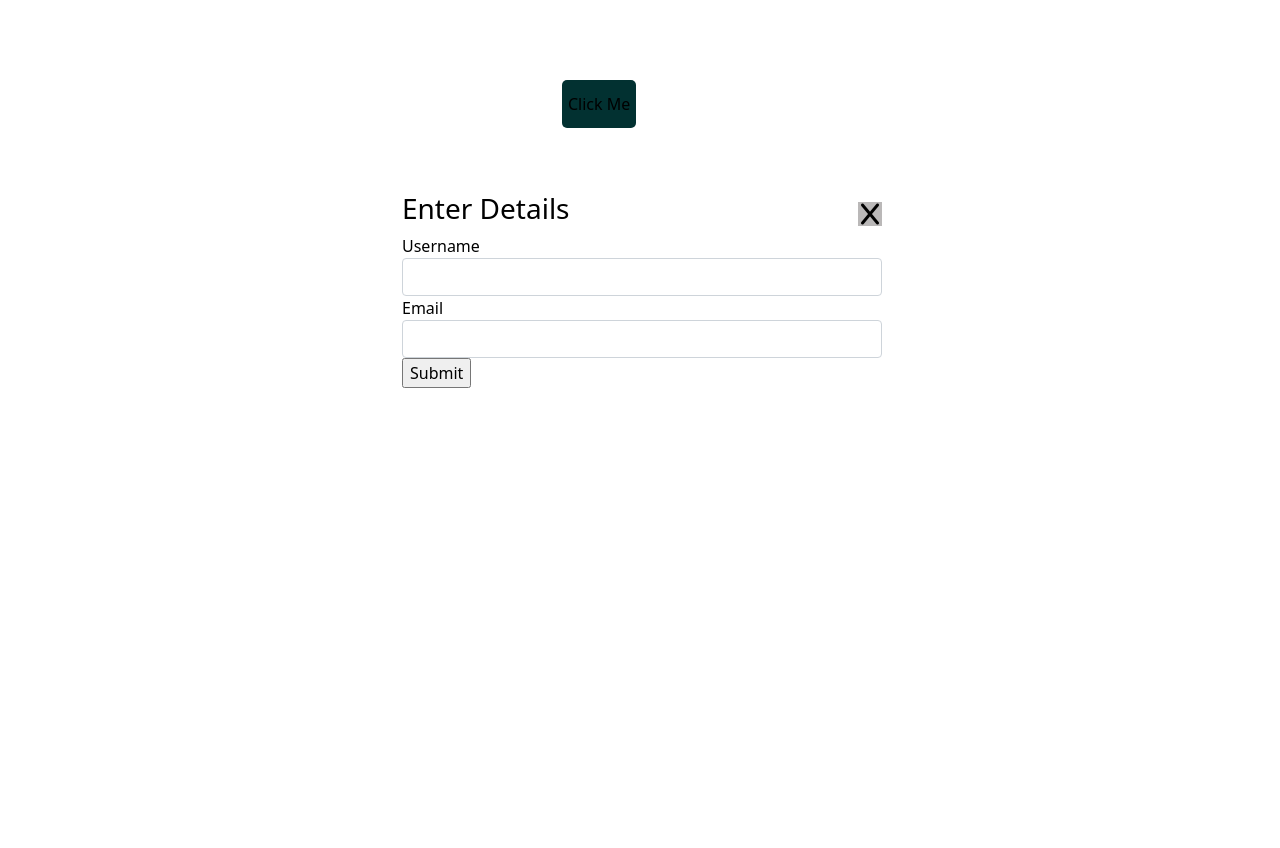
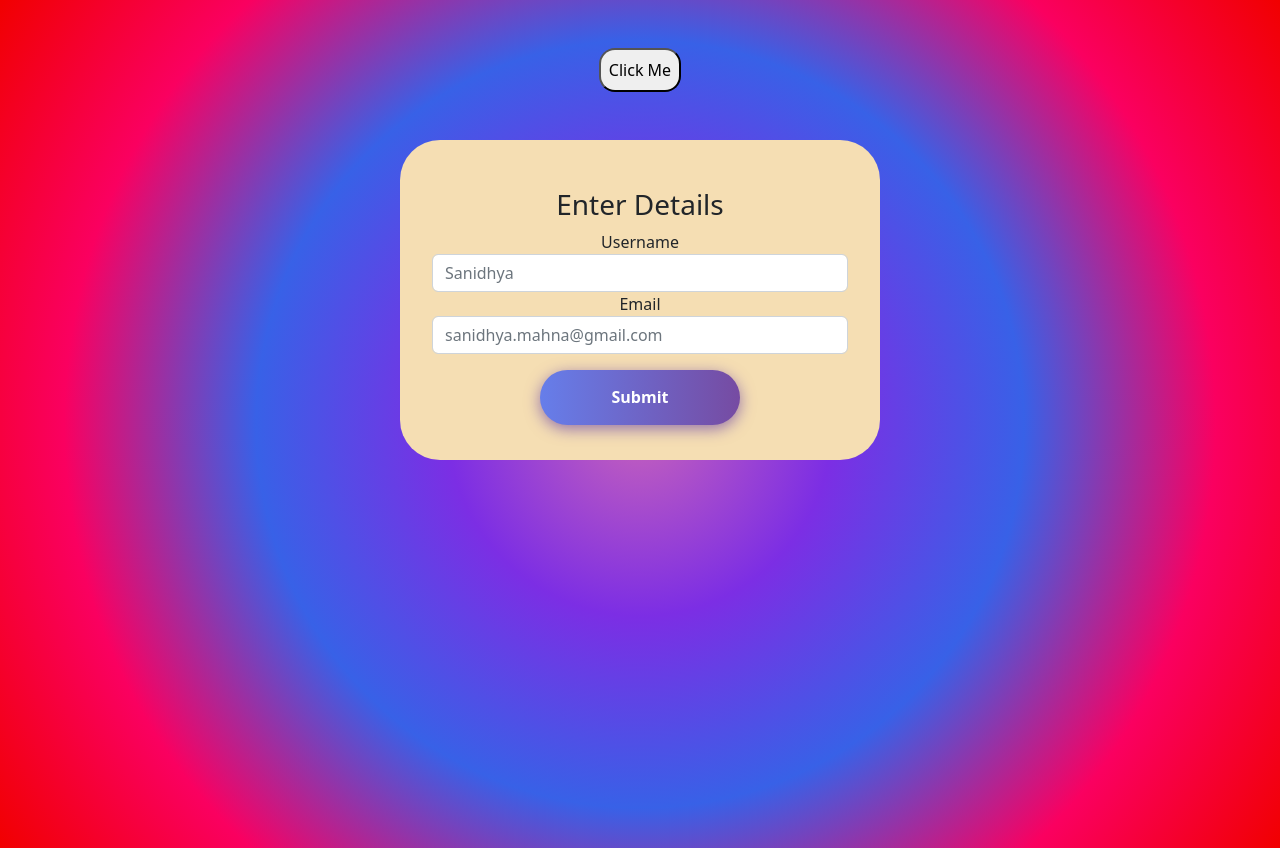
Before and after one commit to Ipap00/Naggaro_assignments, a plain HTML site: page pop up/index.html in a window 1280 px wide. Both pictures are taken after a click on the button "Click Me". Before the commit the page ends 800 px from the top, so only its background shows below. Drawn offline with nearby package versions, Linux system fonts and the light colour scheme.

Commit message:
pop_up updated

```diff
--- a/pop up/index.html
+++ b/pop up/index.html
@@ -1,51 +1,44 @@
 <!DOCTYPE html>
 <html lang="en">
-
 <head>
     <meta charset="UTF-8">
     <meta http-equiv="X-UA-Compatible" content="IE=edge">
     <meta name="viewport" content="width=device-width, initial-scale=1.0">
+    <link href="https://cdn.jsdelivr.net/npm/bootstrap@5.2.0-beta1/dist/css/bootstrap.min.css"
+    rel="stylesheet" integrity="sha384-0evHe/X+R7YkIZDRvuzKMRqM+OrBnVFBL6DOitfPri4tjfHxaWutUpFmBp4vmVor"
+    crossorigin="anonymous">
+    <link rel="stylesheet" href="style.css">
+    <title>Pop-Up</title>
+</head>
+<body>
+    <div class="text-center mt-5">
+        <button class="clicks">Click Me</button>
 
-    <link href="https://cdn.jsdelivr.net/npm/bootstrap@5.0.2/dist/css/bootstrap.min.css" rel="stylesheet"
-        integrity="sha384-EVSTQN3/azprG1Anm3QDgpJLIm9Nao0Yz1ztcQTwFspd3yD65VohhpuuCOmLASjC" crossorigin="anonymous">
-    <link rel="stylesheet" href="style.css">
+    </div>
+    <div class="container mt-5" id="box">
+        <div class="one">
+            <div class="submission cross">
+                <span></span>
+            </div>
+            <h3 class="pt-3 text-center">Enter Details</h3>
+            <form action="#">
+                <div class="form-group">
+                    <label for="username">Username</label>
+                    <input type="text" name="" class="form-control" placeholder="Sanidhya">
+                </div>
+                <div class="form-group">
+                    <label for="email">Email</label>
+                    <input type="email" name="" class="form-control" placeholder="sanidhya.mahna@gmail.com">
 
-    <script src="https://kit.fontawesome.com/40a85485d4.js" crossorigin="anonymous"></script>
-    <script src="https://code.jquery.com/jquery-3.6.0.min.js"
-        integrity="sha256-/xUj+3OJU5yExlq6GSYGSHk7tPXikynS7ogEvDej/m4=" crossorigin="anonymous"></script>
-
-    <title>POP UP</title>
-</head>
-
-<body>
-    <div class="container">
-        <div class="group1">
-            <div class="button1">
-                <button class="btn1"> Click Me </button>
-            </div>
-
-            <div class="box1">
-                <h3> Enter Details <i class="fa-solid fa-x"></i> </h3>
-
-                <form>
-                    <div class="form-group">
-                        <label for="username2"> Username </label>
-                        <input id="username2" type="text" class="form-control">
-                        <p id="usernameValidation2"></p>
-                    </div>
-                    <div class="form-group">
-                        <label for="emailId2"> Email </label>
-                        <input id="emailId2" type="email" class="form-control">
-                        <p id="emailValidation2"></p>
-                    </div>
-
-                    <input type="submit" id="submitBtn2">
-                </form>
-            </div>
+                </div>
+                <div class="pt-3">
+                    <input type="button" value="Submit" class="btn btn-primary submission">
+                </div>
+            </form>
         </div>
     </div>
-
-    <script src="script.js"></script>
+    <script src="https://code.jquery.com/jquery-3.6.0.js"
+    integrity="sha256-H+K7U5CnXl1h5ywQfKtSj8PCmoN9aaq30gDh27Xc0jk=" crossorigin="anonymous"></script>
+    <script src="./script.js"></script>
 </body>
-
 </html>
--- a/pop up/script.js
+++ b/pop up/script.js
@@ -1,82 +1,15 @@
-$(document).ready(function() {
-    $('.btn1').on('click', function() {
-        $('.box1').css('display', 'block')
-    })
+var k = 0;
+$(document).ready(function(){
 
-    $('i').on('click', function() {
-        $('.box1').css('display', 'none')
-    })
+    $('.clicks').on('click', function(){
+        console.log("BUTTON CLICKED");
+        if(k%2 == 0) $('#box').addClass('show');
+        else $('#box').removeClass('show');
+        k++;
+    });
 
-    for (let i = 1; i <= 2; ++i) {
-        $('#submitBtn' + i).on('click', function() {
-            var checkFiled1 = checkUsername('#username', i);
-            var checkFiled2 = checkEmailId('#emailId', i);
+    $('.submission').on('click', function(){
+        $('#box').removeClass('show');
+    });
 
-            if(checkFiled1 && checkFiled2) {
-                $('.box' + 1).css('display', 'none');
-                return true;
-            }
-
-            else
-                return false;
-        })
-    }
-
-    $('#usernameValidation1').hide();
-    $('#usernameValidation2').hide();
-    $('#emailValidation1').hide();
-    $('#emailValidation2').hide();
-
-    $('#username1').keyup(function() {
-        checkUsername('#username', 1);
-    })
-    $('#username2').keyup(function() {
-        checkUsername('#username', 2);
-    })
-
-    $('#emailId1').keyup(function() {
-        checkEmailId('#emailId', 1);
-    })
-    $('#emailId2').keyup(function() {
-        checkEmailId('#emailId', 2);
-    })
-
-    function checkUsername(query, id) {
-        var username = $(query + id).val();
-
-        if(username == "") {
-            $('#usernameValidation' + id).show();
-            $('#usernameValidation' + id).html("Enter Username");
-            $('#usernameValidation' + id).css("color", "red");
-
-            return false;
-        }
-
-        else if(username.length < 3 || username.length > 10) {
-            $('#usernameValidation' + id).show();
-            $('#usernameValidation' + id).html("Invalid Username");
-            $('#usernameValidation' + id).css("color", "red");
-
-            return false;
-        }
-
-        $('#usernameValidation' + id).hide();
-        return true;
-    }
-
-    function checkEmailId(query, id) {
-        var emailId = $(query + id).val();
-        var checkReg = /^([\-\.0-9a-zA-Z]+)@([\-\.0-9a-zA-Z]+)\.([a-zA-Z]){2,7}$/;
-
-        if(!checkReg.test(emailId)) {
-            $('#emailValidation' + id).show();
-            $('#emailValidation' + id).html("Enter valid Email ID");
-            $('#emailValidation' + id).css("color", "red");
-
-            return false;
-        }
-
-        $('#emailValidation' + id).hide();
-        return true;
-    }
-})
+});
--- a/pop up/style.css
+++ b/pop up/style.css
@@ -1,52 +1,69 @@
-.button1 {
-    position: relative;
-    left: 480px;
+*{
+    box-sizing: border-box;
+    padding: 0;
+    margin: 0;
+}
+body{
+    background-image: radial-gradient(circle, #c762bb, #7c2ee4, #3861e7, #fa0060, #f10000);
+    min-height: 100vh;
+}
+.clicks{
+    border-radius: 1rem;
+    padding: 0.5rem;
+
+}
+#box{
+    background-color: wheat;
+    border-radius: 40px;
+    height: 20rem;
+    width: 30rem;
+    padding: 2rem;
+    visibility: hidden;
+}
+label{
+    justify-content: center;
+    align-items: center;
+    display: flex;
+}
+.pt-3{
+    justify-content: center;
+    align-items: center;
+    display: flex;
 }
 
-.group1 {
-    position: relative;
-    width: 50%;
-    height: 80%;
-    top: 10vh;
-    float: left;
+.btn{
+    background-image: linear-gradient(to right, #667eea, #764ba2, #6B8DD6, #8E37D7);
+    box-shadow: 0 4px 15px 0 rgba(116, 79, 168, 0.75);
+    width: 200px;
+    font-size: 16px;
+    font-weight: 600;
+    color: #fff;
+    cursor: pointer;
+    height: 55px;
+    text-align:center;
+    border: none;
+    background-size: 300% 100%;
+
+    border-radius: 50px;
+    moz-transition: all .4s ease-in-out;
+    -o-transition: all .4s ease-in-out;
+    -webkit-transition: all .4s ease-in-out;
+    transition: all .4s ease-in-out;
+
 }
-
-
-.box1 {
-    position: inherit;
-    display: none;
-    width: 60vh;
-    height: 60vh;
-    left: 320px;
-    top: 8vh;
-    color: black;
+.btn:hover{
+    background-position: 100% 0;
+    moz-transition: all .4s ease-in-out;
+    -o-transition: all .4s ease-in-out;
+    -webkit-transition: all .4s ease-in-out;
+    transition: all .4s ease-in-out;
 }
-
-.btn1 {
-    height: 6vh;
-    border-style: hidden;
-    border-radius: 5px;
-    left: 15px;
-    background-color: rgb(2, 49, 49);
+.btn:focus {
+    outline: none;
 }
-
-#submitBtn1 {
-    position: relative;
-    width: 14vh;
-    height: 7vh;
-    top: 8px;
-    border-radius: 5px;
-    background-color: rgb(6, 78, 78);
+#box.show{
+    visibility: visible;
 }
-
-i {
-    background-color: rgb(186, 184, 184);
-    height: 3vh;
-    width: 3vh;
-    text-align: center;
-    font-size: 3vh;
+.cross{
     float: right;
-    top: 10px;
-    position: relative;
-    cursor: pointer;
 }
```
